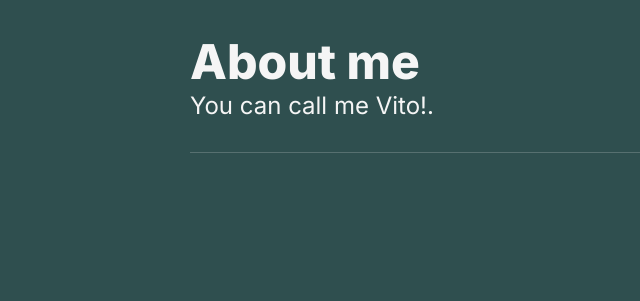
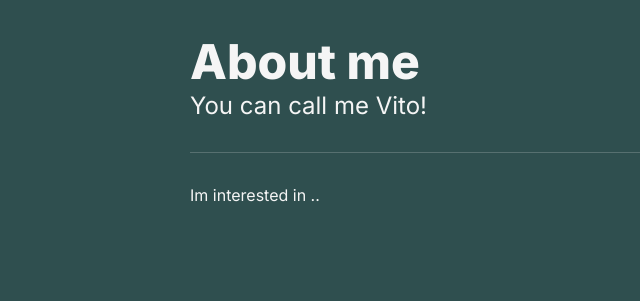
Before and after one commit to vitopm/vitopm.com, a PHP site: page /about-me.php in a window 1280 px wide. Shown: the part 51-352 px from the top of the page, without its empty margins (0-640 px from the left). Run offline with PHP 8.4, Linux system fonts and the light colour scheme.

Commit message:
Changed the description ,title, and content a bit

```diff
--- a/about-me.php
+++ b/about-me.php
@@ -25,9 +25,19 @@
     <main>
         <div class="intro">
             <h1 class="intro--name">About me</h1>
-            <h3 class="intro--description">You can call me Vito!.</h3>
+            <h3 class="intro--description">You can call me Vito!</h3>
         </div>
+
+        <div class="content">
+            <h1 class="intro--description"></h1>
+            <p>
+                Im interested in ..
+            </p>
+        </div>
+
     </main>
+
+
     <footer>
         <p>made with love <a href="https://youtu.be/Tr97MQiqW38" target="_blank">❤️</a> by <a href="/index.html">vitopm</a></p>
     </footer>
--- a/contact.php
+++ b/contact.php
@@ -24,7 +24,7 @@
     <main>
         <div class="intro">
             <h1 class="intro--name">Contact</h1>
-            <h3 class="intro--description">Ways you can reach me from</h3>
+            <h3 class="intro--description">Ways you can reach me:</h3>
         </div>
         <div class="content">
             <h1 class="intro--description">E-mail: hi@vitopm.com</h1>
--- a/index.php
+++ b/index.php
@@ -66,7 +66,7 @@ i hope i could manage my homework well -->
                     <div class="website-desc">
                         <h2>Resume Parser Website (Prototype)</h2>
                         <p>
-                            A website prototype of Resume Parser for NLP class. The is currently nonfunctional and was only used to represent the final result. The final version is above this post.
+                            A website prototype of Resume Parser for NLP class. The website is currently nonfunctional and was only used to represent the final result. The final version is above this post.
                         </p>
                     </div>
                 </a>
```
